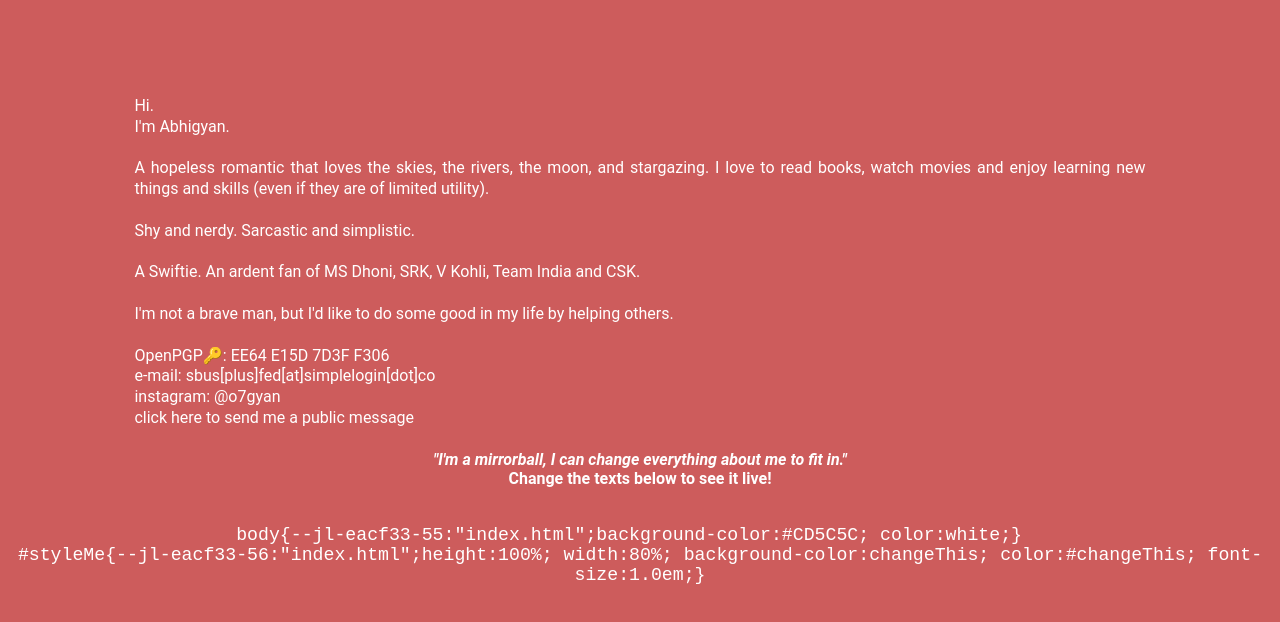
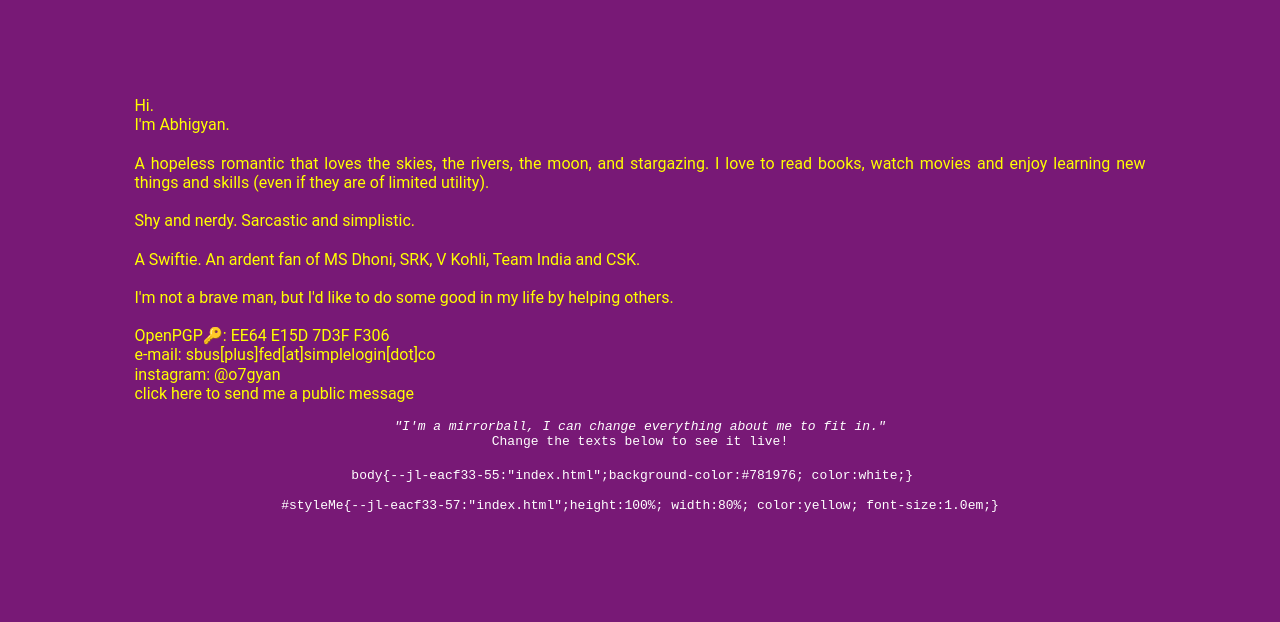
Before and after one commit to borahabhigyan/borahabhigyan.github.io, a plain HTML site: page index.html in a window 1280 px wide. Drawn offline with Linux system fonts and the light colour scheme.

Commit message:
Update index.html

```diff
--- a/index.html
+++ b/index.html
@@ -13,8 +13,9 @@ body{
       text-decoration: none;
       color: inherit;
  }
-h4{
+h5{
   text-align:center;
+  font-size: 1.0em;
   margin-bottom:-1.2em;
 }
 style{
@@ -22,14 +23,14 @@ style{
   display:block;
   outline:none;
   text-align: center;
-  margin-top:2em;
-  font-size:1.4em;
+  margin-top:.3em;
+  font-size:1.0em;
   height:3em;
 }
 #styleMe{
   display:block;
   text-align:justify;
-  line-height:1.3;
+  line-height:1.2;
   margin:auto;
   margin-top:6em;
 }
@@ -48,12 +49,12 @@ A Swiftie. An ardent fan of MS Dhoni, SRK, V Kohli, Team India and CSK.<br/>
 instagram: <a href="https://instagram.com/o7gyan/" target="_blank" rel="noopener norefferer">@o7gyan</a><br/>
 			<a href="http://borahabhigyan.github.io/message.html" target="_blank" rel="noopener norefferer">click here to send me a public message</a></p></div>
 <div>
+<pre>
+<p style="text-align:center";><i>"I'm a mirrorball, I can change everything about me to fit in."</i><br/>Change the texts below to see it live!
+<style  spellcheck="false" contenteditable="true">
+body{background-color:#781976; color:white;}
 
-<h4><i>"I'm a mirrorball, I can change everything about me to fit in."</i><br/>Change the texts below to see it live!</h4>
-<pre>
-<style  spellcheck="false" contenteditable="true">
-body{background-color:#CD5C5C; color:white;}
-#styleMe{height:100%; width:80%; background-color:changeThis; color:#changeThis; font-size:1.0em;}
+#styleMe{height:100%; width:80%; color:yellow; font-size:1.0em;}
 </style>
 </pre>
   </div>
```
